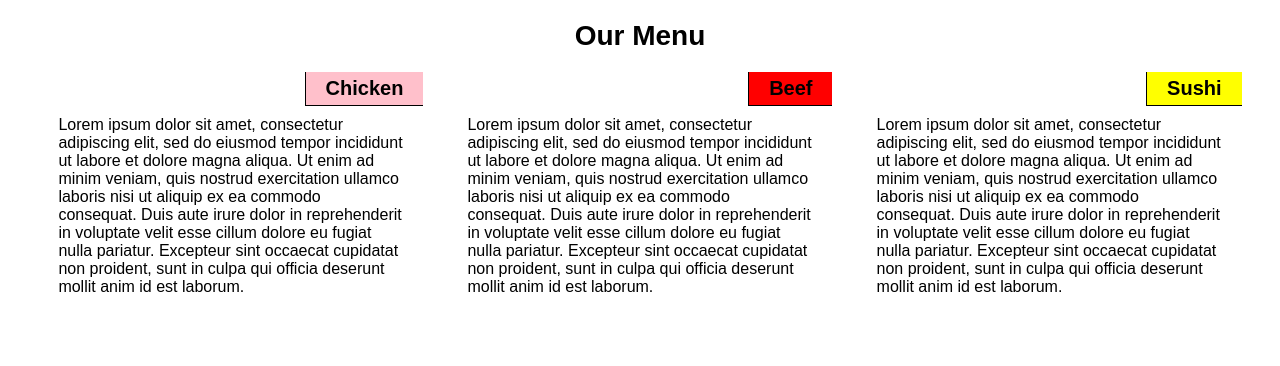
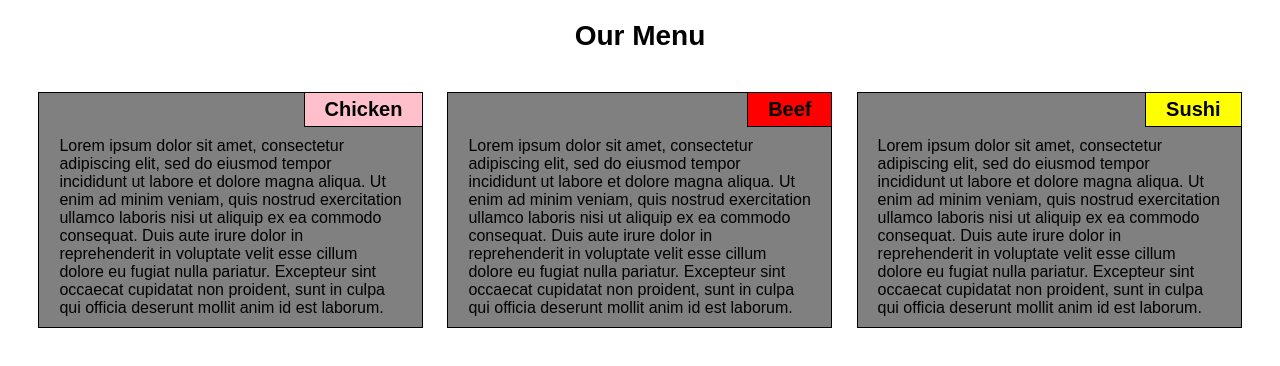
Before and after one commit to Wonderband/coursera-test, a plain HTML site: page Module2-Solution/index.html in a window 1280 px wide. Drawn offline with Linux system fonts and the light colour scheme.

Commit message:
Update stylesheet.css

```diff
--- a/Module2-Solution/css/stylesheet.css
+++ b/Module2-Solution/css/stylesheet.css
@@ -18,8 +18,11 @@ body {
 box-sizing: border-box;
 }
 
-
-
+section {
+	border: 1px solid black;
+	margin-top: 20px;
+	background-color: grey;
+}
 
 
 @media (min-width: 992px) {
```
